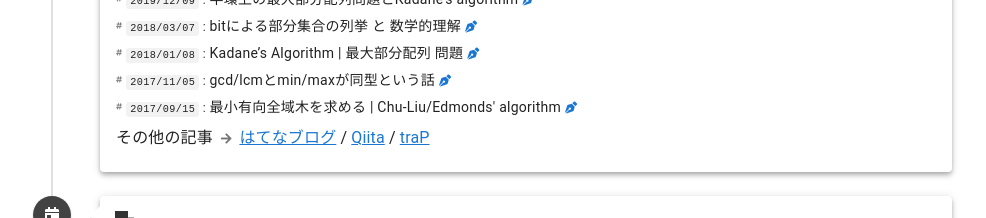
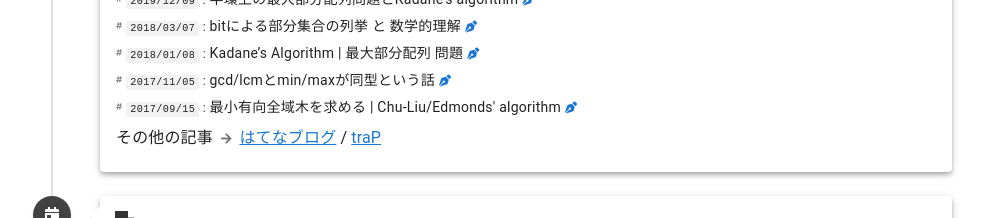
Before and after one commit to arkark/portfolio, a Vue app: page / in a window 1280 px wide. Shown: the part 2720-2938 px from the top of the page, without its empty margins (146-1132 px from the left). Built offline with nearby package versions, Linux system fonts and the light colour scheme; a web font is replaced by a local one.

Commit message:
Goodbye Qiita

```diff
--- a/src/components/about/card/AboutArticle.vue
+++ b/src/components/about/card/AboutArticle.vue
@@ -18,8 +18,6 @@
       <span>その他の記事</span>
       <v-icon x-small class="mx-2">fas fa-arrow-right</v-icon>
       <a href="https://ark4rk.hatenablog.com">はてなブログ</a>
-      /
-      <a href="https://qiita.com/Ark">Qiita</a>
       /
       <a href="https://trap.jp/author/ark/">traP</a>
     </p>
```
